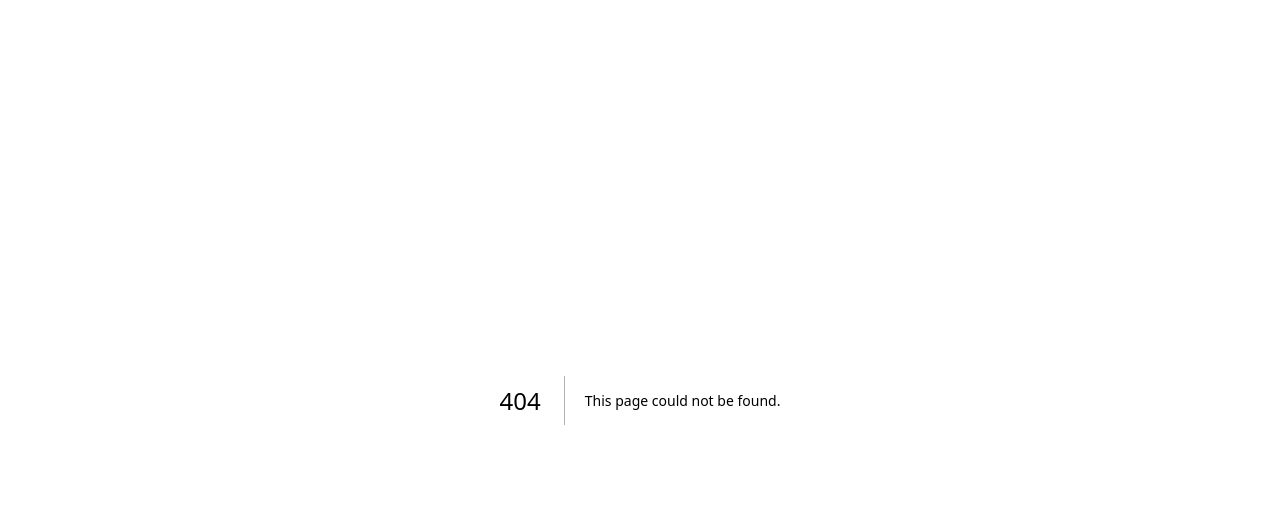
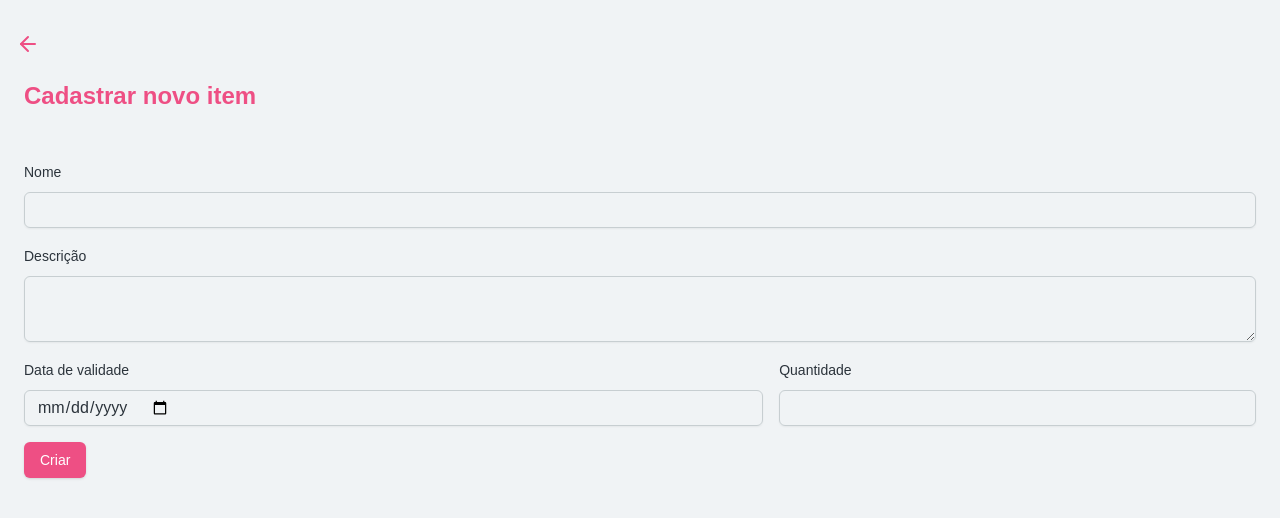
Before and after one commit to calvinsteixeira/stocksavor, a Next.js app: page /stock/create in a window 1280 px wide. Before the commit this address had no page. Shown: the top 518 px of the page. Built offline with nearby package versions, Linux system fonts and the light colour scheme.

Commit message:
Feat: Adicionando formulário para criar novo item

```diff
--- a/app/actions.ts
+++ b/app/actions.ts
@@ -5,10 +5,15 @@ import { KitchenStaplesProps } from "@/types/Data"
 import { ApiResponse } from "@/network/api"
 import { revalidatePath } from "next/cache"
 
-export async function createProduct(data: KitchenStaplesProps): Promise<ApiResponse> {
+export async function createProduct(data: Omit<KitchenStaplesProps, 'id'>, options?: {
+  revalidatePath?: string
+}): Promise<ApiResponse> {
   try {
     const result = await api.post('/kitchenstaples', data)
     if ([201, 200].includes(result.status)) {
+      if (options?.revalidatePath) {
+        revalidatePath(options?.revalidatePath)
+      }
       return {
         status: result.status,
         hasError: false,
@@ -69,13 +74,16 @@ export async function getProduct(params: {
   }
 }
 
-export async function updateProduct(data: KitchenStaplesProps, params: { id: string }): Promise<ApiResponse> {
+export async function updateProduct(data: KitchenStaplesProps, params: { id: string }, options?: { revalidatePath?: string }): Promise<ApiResponse> {
   try {
     const result = await api.put(`/kitchenstaples/${params.id}`, {
       ...data
     });
 
     if ([200, 201].includes(result.status)) {
+      if (options?.revalidatePath) {
+        revalidatePath(options?.revalidatePath)
+      }
       return {
         status: result.status,
         hasError: false,
@@ -98,10 +106,14 @@ export async function updateProduct(data: KitchenStaplesProps, params: { id: str
 
 export async function deleteProduct(params: {
   id: string;
-}): Promise<ApiResponse> {
+
+}, options?: { revalidatePath?: string; }): Promise<ApiResponse> {
   try {
     const result = await api.delete(`/kitchenstaples/${params.id}`);
     if ([404, 200, 204].includes(result.status)) {
+      if (options?.revalidatePath) {
+        revalidatePath(options?.revalidatePath)
+      }
       return {
         status: result.status,
         hasError: false,
--- a/app/page.tsx
+++ b/app/page.tsx
@@ -3,6 +3,7 @@ import * as Components from '@/components/index';
 import * as Icons from '@/icons';
 import { Button } from '@/components/ui/button';
 import Image from 'next/image';
+import Link from 'next/link';
 
 //UTILS
 import { ChartDataProps } from '@/components/charts/StockStatusChart';
@@ -87,9 +88,10 @@ export default async function Home() {
             <div className="space-y-8">
               <h2 className="mt-12 text-2xl font-semibold text-primary">Seu dashboard</h2>
               <div className="flex gap-3 justify-between items-center">
-                <Button className="flex-1 gap-2">
-                  <Icons.Plus strokeWidth={1} />
-                  novo item
+                <Button asChild className="flex-1 gap-2">
+                  <Link href={'/stock/create'}>
+                    <Icons.Plus strokeWidth={1} /> novo item
+                  </Link>
                 </Button>
                 <Button variant="secondary" className="flex-1 gap-2">
                   <Icons.Box strokeWidth={1} />
--- /dev/null
+++ b/app/stock/create/page.tsx
@@ -0,0 +1,140 @@
+'use client';
+
+//COMPONENTS
+import { Form, FormControl, FormField, FormItem, FormLabel, FormMessage } from '@/components/ui/form';
+import { Input } from '@/components/ui/input';
+import { Button } from '@/components/ui/button';
+import { Textarea } from '@/components/ui/textarea';
+import * as Icons from '@/icons';
+
+//UTILS
+import React from 'react';
+import { useForm } from 'react-hook-form';
+import { yupResolver } from '@hookform/resolvers/yup';
+import * as yup from 'yup';
+import { useRouter } from 'next/navigation';
+import { formatDate, trimObjValues } from '@/lib/utils';
+import { useMutation } from '@tanstack/react-query';
+import { toast } from 'react-toastify';
+import { createProduct } from '@/app/actions';
+
+const productSchema = yup.object({
+  name: yup.string().required('campo obrigatório'),
+  description: yup.string(),
+  expirationDate: yup.string().required('campo obrigatório'),
+  amount: yup
+    .number()
+    .typeError('Informe um valor válido')
+    .positive('Informe um valor maior do que 0')
+    .integer('Informe um número válido')
+    .required('campo obrigatório'),
+});
+
+type FormData = yup.InferType<typeof productSchema>;
+
+export default function page() {
+  const router = useRouter();
+
+  const form = useForm<FormData>({
+    resolver: yupResolver(productSchema),
+  });
+
+  const createProductMutation = useMutation({
+    mutationFn: async ({ data }: { data: FormData }) => await handleCreateProduct(data),
+    onMutate: () => {},
+    onSuccess: () => {
+      toast.success('Produto criado com sucesso');
+      router.push('/')
+    },
+    onError: () => toast.error('Falha ao tentar criar o registro'),
+  });
+
+  const handleCreateProduct = async (data: FormData) => {
+    await createProduct(data, { revalidatePath: '/' });
+  };
+
+  const submitForm = async (formData: FormData) => {
+    const trimmedObj = trimObjValues(formData);
+    const sanitizedData: FormData = {
+      ...trimmedObj,
+      expirationDate: formatDate(trimmedObj?.expirationDate, { originalFormat: 'yyyy-MM-dd', targetFormat: 'dd/MM/yyyy' }), // The date input only accepts dates in the US format, so it needs to be converted before being saved in the database
+    };
+
+    createProductMutation.mutate({ data: sanitizedData });
+  };
+
+  return (
+    <div>
+      <main className="space-y-12">
+        <Icons.ArrowLeft className="absolute left-4 t-0 text-primary" onClick={() => router.push('/')} />
+        <h2 className="text-primary w-full text-2xl font-semibold">Cadastrar novo item</h2>
+        <div>
+          <Form {...form}>
+            <form onSubmit={form.handleSubmit(submitForm)} className="space-y-4">
+              <FormField
+                control={form.control}
+                name="name"
+                render={({ field }) => (
+                  <FormItem>
+                    <FormLabel>Nome</FormLabel>
+                    <FormControl>
+                      <Input readOnly={createProductMutation.isPending} disabled={createProductMutation.isPending} {...field} />
+                    </FormControl>
+                    <FormMessage />
+                  </FormItem>
+                )}
+              />
+              <FormField
+                control={form.control}
+                name="description"
+                render={({ field }) => (
+                  <FormItem>
+                    <FormLabel>Descrição</FormLabel>
+                    <FormControl>
+                      <Textarea readOnly={createProductMutation.isPending} disabled={createProductMutation.isPending} {...field} />
+                    </FormControl>
+                    <FormMessage />
+                  </FormItem>
+                )}
+              />
+              <div className="flex gap-4">
+                <FormField
+                  control={form.control}
+                  name="expirationDate"
+                  render={({ field }) => (
+                    <FormItem className="w-[60%]">
+                      <FormLabel>Data de validade</FormLabel>
+                      <FormControl>
+                        <Input readOnly={createProductMutation.isPending} disabled={createProductMutation.isPending} type="date" {...field} />
+                      </FormControl>
+                      <FormMessage />
+                    </FormItem>
+                  )}
+                />
+                <FormField
+                  control={form.control}
+                  name="amount"
+                  render={({ field }) => (
+                    <FormItem className="flex-1">
+                      <FormLabel>Quantidade</FormLabel>
+                      <FormControl>
+                        <Input readOnly={createProductMutation.isPending} disabled={createProductMutation.isPending} type="number" {...field} />
+                      </FormControl>
+                      <FormMessage />
+                    </FormItem>
+                  )}
+                />
+              </div>
+              <div className="w-full flex flex-wrap gap-2 items-center">
+                <Button disabled={createProductMutation.isPending} type="submit">
+                  {createProductMutation.isPending && <Icons.Loader2 className="mr-2 h-4 w-4 animate-spin" />}
+                  {createProductMutation.isPending ? 'Criando' : 'Criar'}
+                </Button>
+              </div>
+            </form>
+          </Form>
+        </div>
+      </main>
+    </div>
+  );
+}
--- a/app/stock/product/page.tsx
+++ b/app/stock/product/page.tsx
@@ -21,7 +21,6 @@ import { ApiResponse } from '@/network/api';
 import { formatDate, trimObjValues } from '@/lib/utils';
 import { useMutation, useQuery } from '@tanstack/react-query';
 import { toast } from 'react-toastify';
-import { revalidatePath } from 'next/cache';
 
 const productSchema = yup.object({
   id: yup.string().required(),
@@ -70,7 +69,7 @@ export default function page() {
     isLoading: productDataIsLoading,
     error: productDataError,
   } = useQuery<ApiResponse<KitchenStaplesProps>>({
-    queryKey: ['product'],
+    queryKey: ['getProduct'],
     queryFn: getProductData,
   });
 
@@ -89,15 +88,16 @@ export default function page() {
   }, [productDataError]);
 
   const deleteProductMutation = useMutation({
-    mutationFn: async ({ productId }: { productId: string }) => await deleteProduct({ id: productId }),
+    mutationFn: async ({ productId }: { productId: string }) => await deleteProduct({ id: productId }, { revalidatePath: '/' }),
     onSuccess: () => {
       toast.success('Produto removido com sucesso');
-      router.push('/')
+      router.push('/');
     },
   });
 
   const updateProductMutation = useMutation({
-    mutationFn: async ({ data, productId }: { data: KitchenStaplesProps; productId: string }) => await updateProduct(data, { id: productId }),
+    mutationFn: async ({ data, productId }: { data: KitchenStaplesProps; productId: string }) =>
+      await updateProduct(data, { id: productId }, { revalidatePath: '/' }),
     onMutate: () => {
       setAllowEdit(false);
       setAllowSave(false);
@@ -118,7 +118,6 @@ export default function page() {
   };
 
   const handleDeleteProduct = (productId: string) => {
-    // router.prefetch('/')
     deleteProductMutation.mutate({ productId: productId });
   };
 
--- a/server/db.json
+++ b/server/db.json
@@ -1,11 +1,10 @@
 {
   "kitchenstaples": [
     {
-      "id": "1657",
-      "name": "U",
-      "amount": 13,
-      "description": "",
-      "expirationDate": "30/10/2024"
+      "id": "af70",
+      "amount": 9,
+      "expirationDate": "31/10/2024",
+      "name": "Teste"
     }
   ]
 }
```
